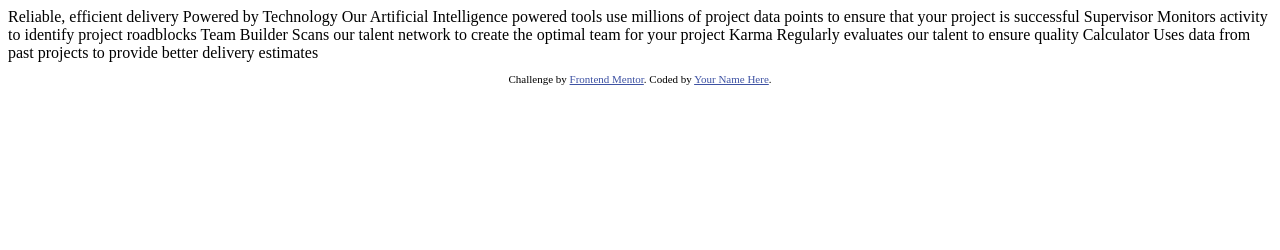
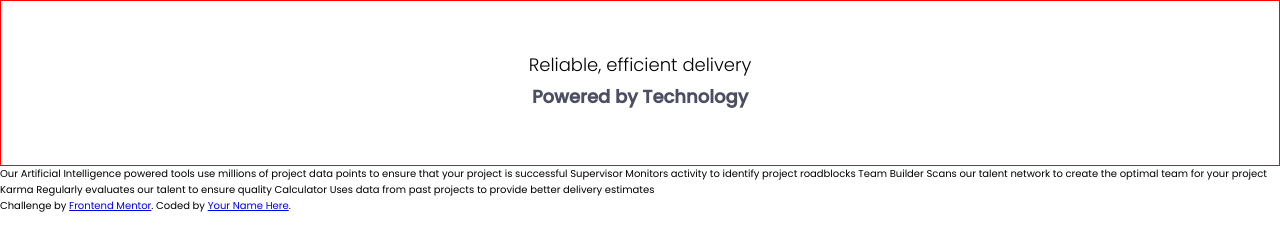
Before and after one commit to eaczechova/Frontend-Mentor-Challenges, a plain HTML site: page four-card-feature-section-master/index.html in a window 1280 px wide. Drawn offline with Linux system fonts and the light colour scheme.

Commit message:
project setup

```diff
--- a/four-card-feature-section-master/index.html
+++ b/four-card-feature-section-master/index.html
@@ -1,44 +1,46 @@
 <!DOCTYPE html>
 <html lang="en">
 	<head>
-  <meta charset="UTF-8">
-  <meta name="viewport" content="width=device-width, initial-scale=1.0"> <!-- displays site properly based on user's device -->
-
-  <link rel="icon" type="image/png" sizes="32x32" href="./images/favicon-32x32.png">
+		<meta charset="UTF-8" />
+		<meta name="viewport" content="width=device-width, initial-scale=1.0" />
+		<!-- displays site properly based on user's device -->
+		<link
+			href="https://fonts.googleapis.com/css2?family=Poppins:wght@300;400;500&display=swap"
+			rel="stylesheet"
+		/>
+		<link rel="stylesheet" type="text/css" href="style.css" />
+		<link
+			rel="icon"
+			type="image/png"
+			sizes="32x32"
+			href="./images/favicon-32x32.png"
+		/>
 
 		<title>Frontend Mentor | Four card feature section</title>
 
 		<!-- Feel free to remove these styles or customise in your own stylesheet 👍 -->
-  <style>
-    .attribution { font-size: 11px; text-align: center; }
-    .attribution a { color: hsl(228, 45%, 44%); }
-  </style>
 	</head>
 	<body>
-
-  Reliable, efficient delivery
-  Powered by Technology
-
+		<header>
+			<h1>
+				<span>Reliable, efficient delivery</span><br />
+				<span>Powered by Technology</span>
+			</h1>
+		</header>
+		<main>
 			Our Artificial Intelligence powered tools use millions of project data points
-  to ensure that your project is successful
-
-  Supervisor
-  Monitors activity to identify project roadblocks
-
-  Team Builder
-  Scans our talent network to create the optimal team for your project
-
-  Karma
-  Regularly evaluates our talent to ensure quality
-
-  Calculator
-  Uses data from past projects to provide better delivery estimates
-
-
+			to ensure that your project is successful Supervisor Monitors activity to
+			identify project roadblocks Team Builder Scans our talent network to create
+			the optimal team for your project Karma Regularly evaluates our talent to
+			ensure quality Calculator Uses data from past projects to provide better
+			delivery estimates
+		</main>
 		<footer>
 			<p class="attribution">
-      Challenge by <a href="https://www.frontendmentor.io?ref=challenge" target="_blank">Frontend Mentor</a>.
-      Coded by <a href="#">Your Name Here</a>.
+				Challenge by
+				<a href="https://www.frontendmentor.io?ref=challenge" target="_blank"
+					>Frontend Mentor</a
+				>. Coded by <a href="#">Your Name Here</a>.
 			</p>
 		</footer>
 	</body>
--- /dev/null
+++ b/four-card-feature-section-master/sass/assets/_variable.scss
@@ -0,0 +1,13 @@
+// COLORS
+
+// Primary colors
+$red: hsl(0, 78%, 62%);
+$cyan: hsl(180, 62%, 55%);
+$orange: hsl(34, 97%, 64%);
+$blue: hsl(212, 86%, 64%);
+
+// Neutral colors
+
+$very-dark-blue: hsl(234, 12%, 34%);
+$grayish-blue: hsl(229, 6%, 66%);
+$very-light-gray: hsl(0, 0%, 98%);
--- /dev/null
+++ b/four-card-feature-section-master/sass/base/_base.scss
@@ -0,0 +1,22 @@
+*,
+*::after,
+*::before {
+	margin: 0;
+	padding: 0;
+	box-sizing: inherit;
+}
+
+html {
+	font-size: 62.5%;
+}
+
+body {
+	box-sizing: border-box;
+	font-family: 'Poppins', sans-serif;
+}
+
+header {
+	border: 1px solid red;
+	padding: 1.3rem;
+	text-align: center;
+}
--- /dev/null
+++ b/four-card-feature-section-master/sass/style.scss
@@ -0,0 +1,22 @@
+@import 'assets/variable';
+@import 'base/base';
+
+header {
+	border: 1px solid red;
+	border: 1px solid red;
+	padding: 5rem 2rem;
+	text-align: center;
+	font-size: 0.9rem;
+
+	span {
+		display: inline-block;
+		padding-bottom: 0.5rem;
+	}
+	span:first-of-type {
+		font-weight: 300;
+	}
+	span:last-of-type {
+		font-weight: 600;
+		color: $very-dark-blue;
+	}
+}
```
Also changed, not shown: four-card-feature-section-master/style.css (added), 2 other files. Lines whose indentation alone changed are shown as unchanged.
